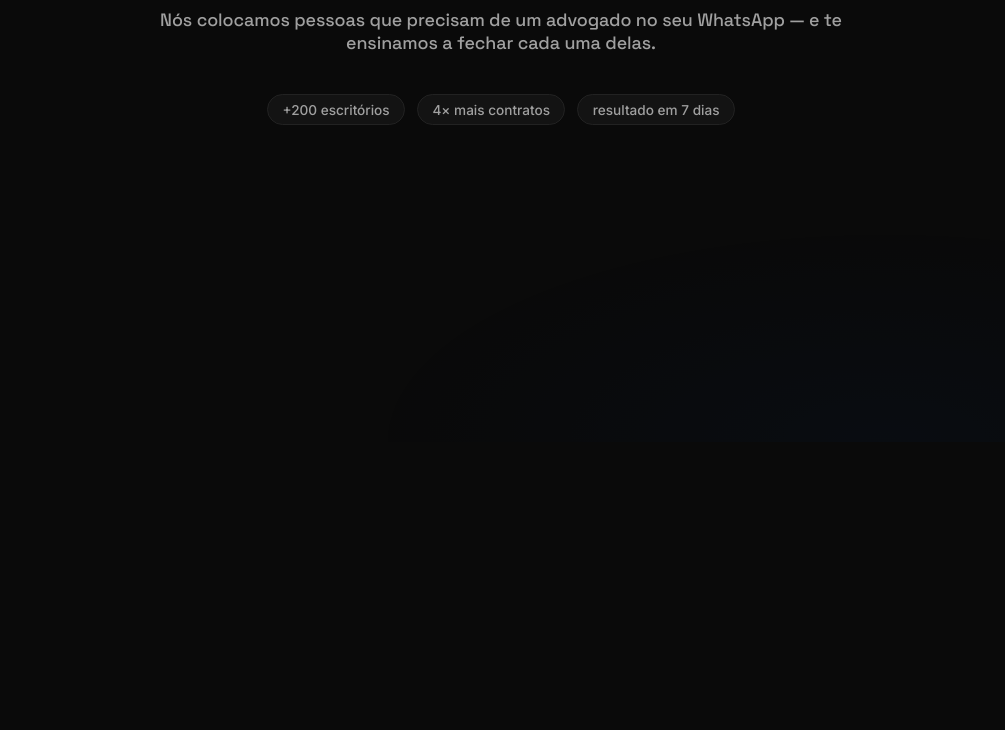
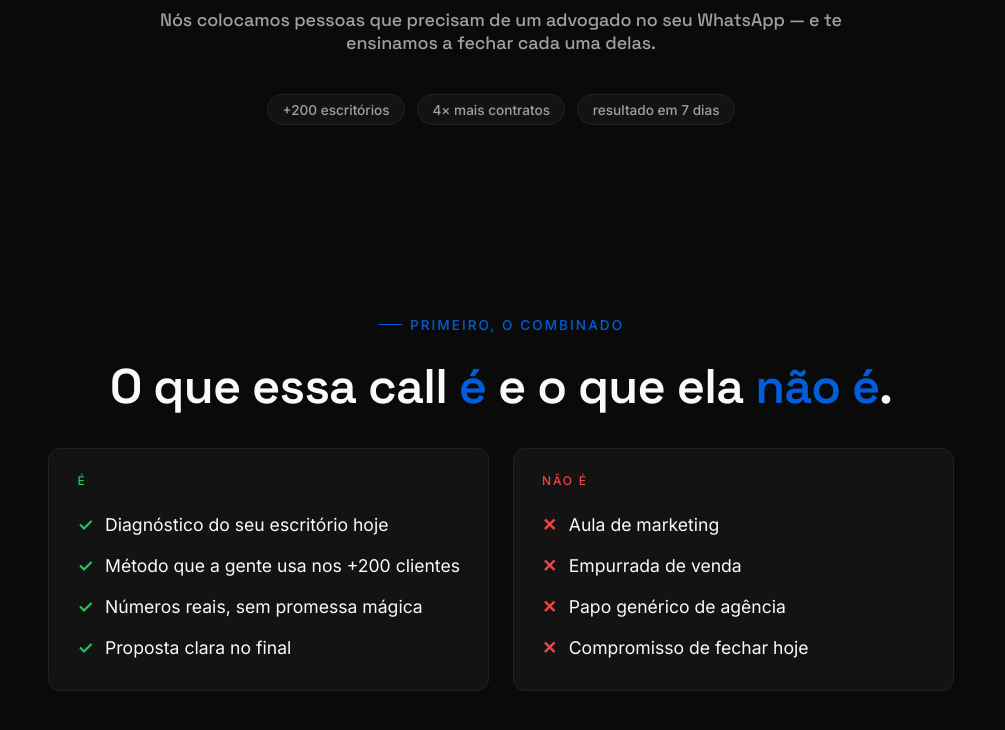
Before and after one commit to mttguerra/apresentacao-echo, a website built with Vite: page index.html in a window 1280 px wide. Shown: the part 358-1088 px from the top of the page, without its empty margins (139-1144 px from the left). Before the commit the page ends 800 px from the top, so only its background shows below. Built offline with nearby package versions, Linux system fonts and the light colour scheme; what reveal.js would draw is missing.

Commit message:
feat(b01): framing (é / não é)

```diff
--- /dev/null
+++ b/src/blocks/b01-framing.html
@@ -0,0 +1,28 @@
+<section data-block="b01" class="block block--b01">
+  <div class="eyebrow">Primeiro, o combinado</div>
+  <h2 class="t-title">
+    O que essa call <span class="accent">é</span> e o que ela <span class="accent">não é</span>.
+  </h2>
+
+  <div class="grid-2 b01-cols">
+    <div class="card b01-col b01-col--is">
+      <div class="t-caption b01-col-label">É</div>
+      <ul class="b01-list">
+        <li class="bullet"><span class="check">✓</span><span>Diagnóstico do seu escritório hoje</span></li>
+        <li class="bullet"><span class="check">✓</span><span>Método que a gente usa nos +200 clientes</span></li>
+        <li class="bullet"><span class="check">✓</span><span>Números reais, sem promessa mágica</span></li>
+        <li class="bullet"><span class="check">✓</span><span>Proposta clara no final</span></li>
+      </ul>
+    </div>
+
+    <div class="card b01-col b01-col--isnt">
+      <div class="t-caption b01-col-label">Não é</div>
+      <ul class="b01-list">
+        <li class="bullet"><span class="cross">✕</span><span>Aula de marketing</span></li>
+        <li class="bullet"><span class="cross">✕</span><span>Empurrada de venda</span></li>
+        <li class="bullet"><span class="cross">✕</span><span>Papo genérico de agência</span></li>
+        <li class="bullet"><span class="cross">✕</span><span>Compromisso de fechar hoje</span></li>
+      </ul>
+    </div>
+  </div>
+</section>
--- /dev/null
+++ b/src/blocks/b01-framing.js
@@ -0,0 +1,22 @@
+import gsap from 'gsap';
+import { registerBlock } from '../animations/timelines.js';
+import { EASE, DURATION } from '../animations/helpers.js';
+
+registerBlock('b01', {
+  onShow(section) {
+    const eyebrow = section.querySelector('.eyebrow');
+    const title = section.querySelector('.t-title');
+    const cols = section.querySelectorAll('.b01-col');
+    const bullets = section.querySelectorAll('.bullet');
+
+    gsap.set([eyebrow, title], { opacity: 0, y: 16 });
+    gsap.set(cols, { opacity: 0, y: 24 });
+    gsap.set(bullets, { opacity: 0, x: -12 });
+
+    const tl = gsap.timeline();
+    tl.to(eyebrow, { opacity: 1, y: 0, duration: DURATION.fast, ease: EASE.snappy });
+    tl.to(title, { opacity: 1, y: 0, duration: DURATION.base, ease: EASE.snappy }, '-=0.1');
+    tl.to(cols, { opacity: 1, y: 0, duration: DURATION.base, ease: EASE.explosive, stagger: 0.1 }, '-=0.15');
+    tl.to(bullets, { opacity: 1, x: 0, duration: DURATION.fast, ease: EASE.snappy, stagger: 0.05 }, '-=0.25');
+  },
+});
--- a/src/main.js
+++ b/src/main.js
@@ -23,7 +23,7 @@ import './components/slide-image.js';
 
 // Blocos — imports adicionados task a task
 import './blocks/b00-capa.js';
-// import './blocks/b01-framing.js';
+import './blocks/b01-framing.js';
 // import './blocks/b02-mercado.js';
 // import './blocks/b03-dor.js';
 // import './blocks/b04-armadilhas.js';
--- a/src/styles/components.css
+++ b/src/styles/components.css
@@ -171,3 +171,12 @@
   font-size: 0.85rem;
   color: var(--text-2);
 }
+
+/* ============= b01 — Framing ============= */
+.block--b01 { gap: 1.75rem; }
+.b01-cols { margin-top: 0.5rem; }
+.b01-col { display: flex; flex-direction: column; gap: 1rem; }
+.b01-col-label { color: var(--text-3); }
+.b01-col--is .b01-col-label { color: var(--success); }
+.b01-col--isnt .b01-col-label { color: var(--danger); }
+.b01-list { display: flex; flex-direction: column; gap: 0.25rem; }
```
